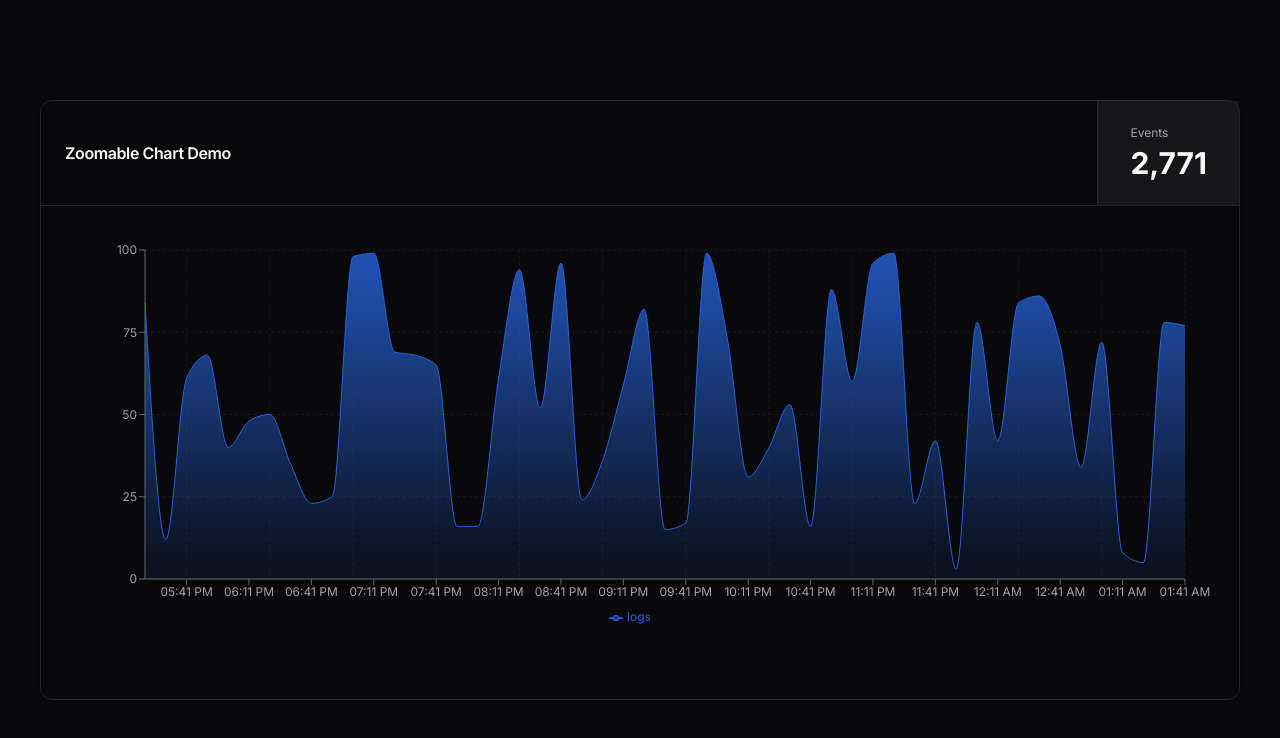
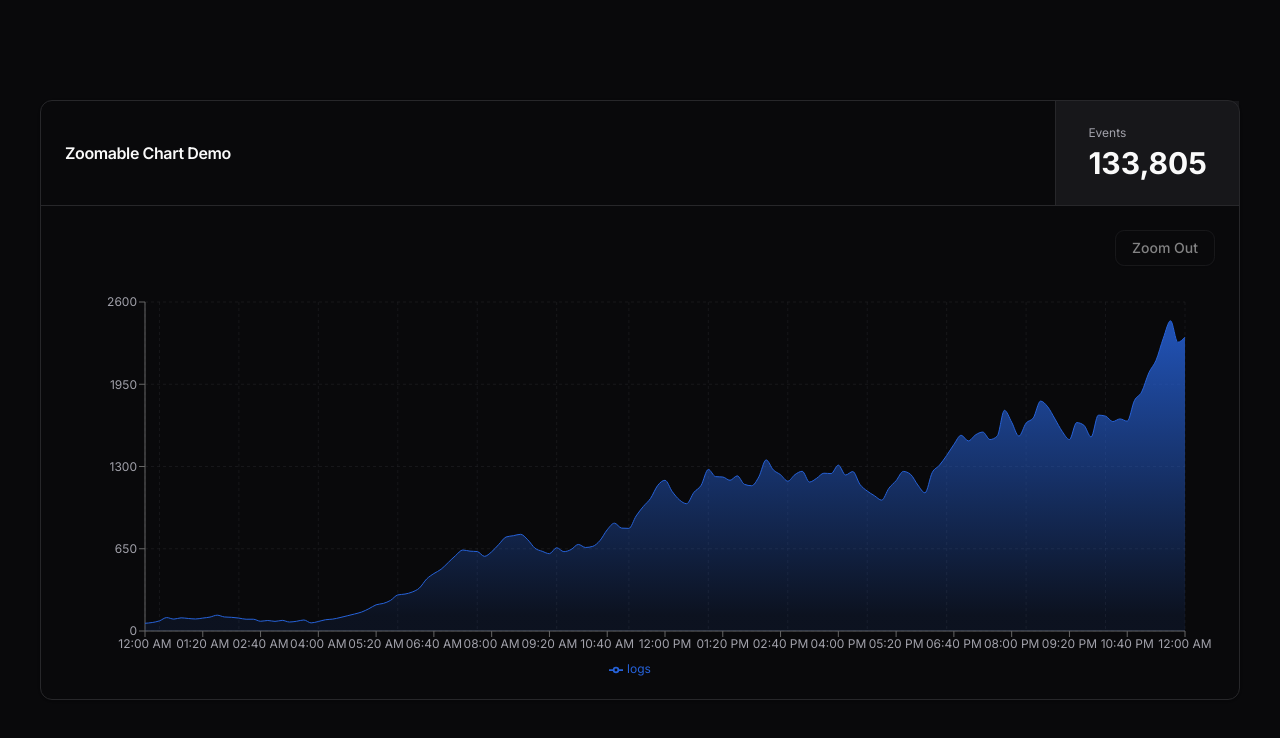
Before and after one commit to shelwinsunga/zoom-chart-demo, a Next.js app: page / in a window 1280 px wide. Shown: the top 738 px of the page. Built offline with nearby package versions, Linux system fonts and the light colour scheme.

Commit message:
feat: simulate better data

```diff
--- a/app/globals.css
+++ b/app/globals.css
@@ -29,6 +29,7 @@
       --chart-3: 197 37% 24%;
       --chart-4: 43 74% 66%;
       --chart-5: 27 87% 67%;
+      --radius:0.7rem;
     }
     .dark {
       --background: 240 10% 3.9%;
--- a/components/chart.tsx
+++ b/components/chart.tsx
@@ -2,6 +2,7 @@
 'use client'
 import { useState, useEffect, useMemo } from "react"
 import { Area, AreaChart, CartesianGrid, XAxis, YAxis, Tooltip, Legend, ComposedChart, ReferenceArea, ResponsiveContainer } from "recharts"
+import { Button } from "@/components/ui/button"
 
 import {
     Card,
@@ -29,22 +30,31 @@ const seedRandom = (seed: number) => {
 };
 
 const simulateData = (start?: string, end?: string) => {
-    const now = new Date();
-    const intervalMs = 600000; // 10 minutes
+    const intervalMs = 600000;
+    const startDate = start ? new Date(start) : new Date('2024-01-01T00:00:00Z');
+    const endDate = end ? new Date(end) : new Date('2024-01-02T00:00:00Z');
+    const simulatedData = [];
+    let baseValue = 50;
+    const trendFactor = 0.5;
+    const volatilityFactor = 0.2;
 
-    let startDate = start ? new Date(start) : new Date(now.getTime() - 50 * intervalMs);
-    const endDate = end ? new Date(end) : now;
+    for (let currentDate = new Date(startDate); currentDate <= endDate; currentDate.setTime(currentDate.getTime() + intervalMs)) {
+        const seed = currentDate.getTime();
+        const randomVariation = (seedRandom(seed) - 0.5) * 20;
+        const trendIncrease = trendFactor * (currentDate.getTime() - startDate.getTime()) / (endDate.getTime() - startDate.getTime()) * 100;
+        const volatilitySpike = seedRandom(seed + 1) < 0.1 ? (seedRandom(seed + 2) - 0.5) * 50 : 0;
+        const oscillation = Math.sin(currentDate.getTime() / 3600000) * 10;
 
-    const simulatedData = [];
-    let currentDate = new Date(startDate);
+        baseValue = Math.max(
+            (baseValue + trendIncrease + randomVariation + volatilitySpike + oscillation) *
+            (1 + (seedRandom(seed + 3) - 0.5) * volatilityFactor),
+            1
+        );
 
-    while (currentDate <= endDate) {
-        const seed = currentDate.getTime();
         simulatedData.push({
             date: currentDate.toISOString(),
-            logs: Math.floor(seedRandom(seed) * 100) + 1
+            logs: Math.max(Math.floor(baseValue), 1)
         });
-        currentDate = new Date(currentDate.getTime() + intervalMs);
     }
 
     return simulatedData;
@@ -90,6 +100,11 @@ export function ZoomableChart() {
         setRefAreaRight(null);
     };
 
+    const handleZoomOut = () => {
+        setStartTime(null);
+        setEndTime(null);
+    };
+
     const formatXAxis = (tickItem: string) => {
         const date = new Date(tickItem);
         return date.toLocaleTimeString([], { hour: '2-digit', minute: '2-digit' });
@@ -119,6 +134,11 @@ export function ZoomableChart() {
                     config={chartConfig}
                     className="w-full h-full"
                 >
+                    <div className="flex justify-end mb-4">
+                        <Button variant="outline" onClick={handleZoomOut} disabled={!startTime && !endTime}>
+                            Zoom Out
+                        </Button>
+                    </div>
                     <ResponsiveContainer width="100%" height="100%">
                         <ComposedChart
                             data={data}
--- /dev/null
+++ b/components/ui/button.tsx
@@ -0,0 +1,57 @@
+import * as React from "react"
+import { Slot } from "@radix-ui/react-slot"
+import { cva, type VariantProps } from "class-variance-authority"
+
+import { cn } from "@/lib/utils"
+
+const buttonVariants = cva(
+  "inline-flex items-center justify-center whitespace-nowrap rounded-md text-sm font-medium transition-colors focus-visible:outline-none focus-visible:ring-1 focus-visible:ring-ring disabled:pointer-events-none disabled:opacity-50",
+  {
+    variants: {
+      variant: {
+        default:
+          "bg-primary text-primary-foreground shadow hover:bg-primary/90",
+        destructive:
+          "bg-destructive text-destructive-foreground shadow-sm hover:bg-destructive/90",
+        outline:
+          "border border-input bg-background shadow-sm hover:bg-accent hover:text-accent-foreground",
+        secondary:
+          "bg-secondary text-secondary-foreground shadow-sm hover:bg-secondary/80",
+        ghost: "hover:bg-accent hover:text-accent-foreground",
+        link: "text-primary underline-offset-4 hover:underline",
+      },
+      size: {
+        default: "h-9 px-4 py-2",
+        sm: "h-8 rounded-md px-3 text-xs",
+        lg: "h-10 rounded-md px-8",
+        icon: "h-9 w-9",
+      },
+    },
+    defaultVariants: {
+      variant: "default",
+      size: "default",
+    },
+  }
+)
+
+export interface ButtonProps
+  extends React.ButtonHTMLAttributes<HTMLButtonElement>,
+  VariantProps<typeof buttonVariants> {
+  asChild?: boolean
+}
+
+const Button = React.forwardRef<HTMLButtonElement, ButtonProps>(
+  ({ className, variant, size, asChild = false, ...props }, ref) => {
+    const Comp = asChild ? Slot : "button"
+    return (
+      <Comp
+        className={cn(buttonVariants({ variant, size, className }))}
+        ref={ref}
+        {...props}
+      />
+    )
+  }
+)
+Button.displayName = "Button"
+
+export { Button, buttonVariants }
--- a/package.json
+++ b/package.json
@@ -12,6 +12,7 @@
     "@radix-ui/react-icons": "^1.3.0",
     "@radix-ui/react-label": "^2.1.0",
     "@radix-ui/react-select": "^2.1.1",
+    "@radix-ui/react-slot": "^1.1.0",
     "@radix-ui/react-switch": "^1.1.0",
     "class-variance-authority": "^0.7.0",
     "clsx": "^2.1.1",
```
Also changed, not shown: 1 other file (tests, documents, lock files or other folders).
